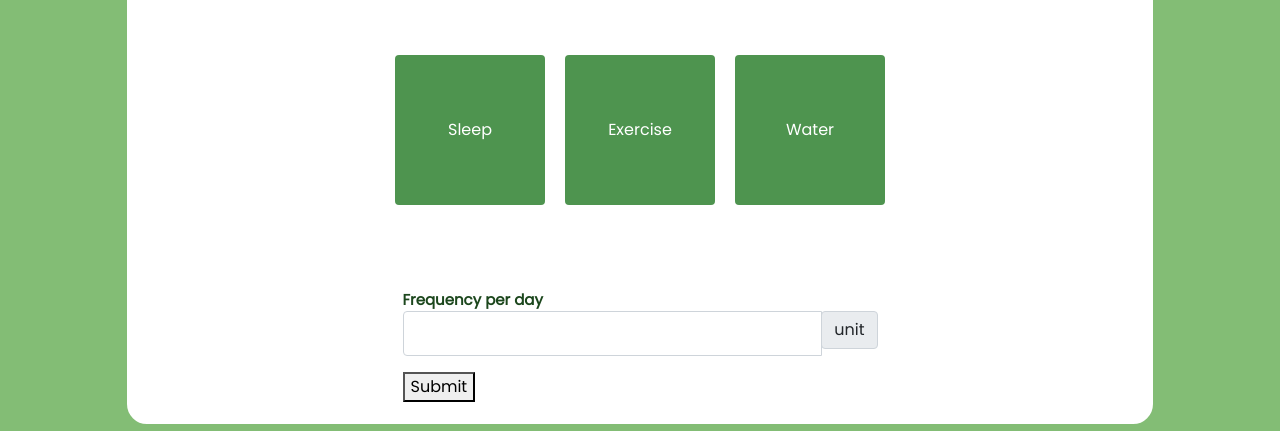
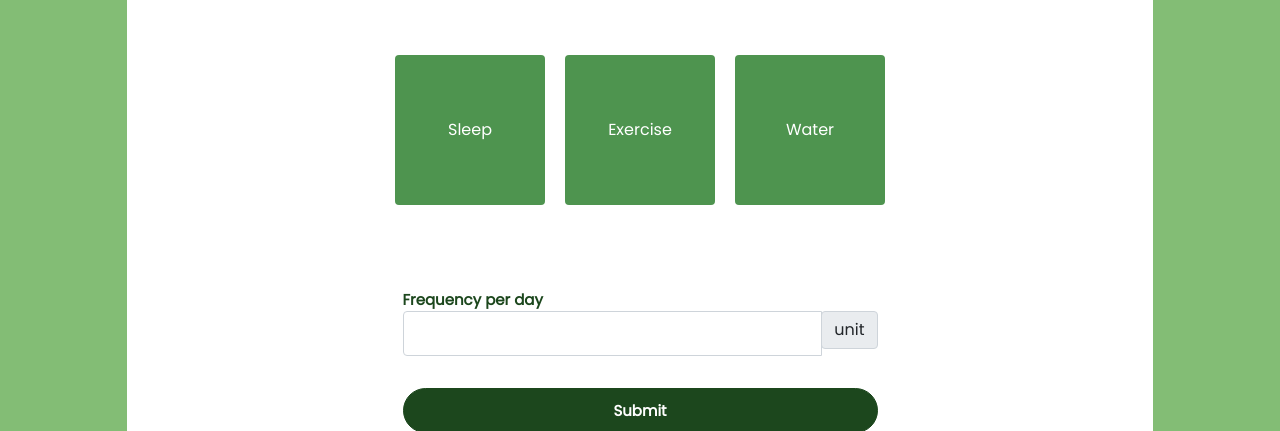
Before and after one commit to PrishalM/HealthIt, a plain HTML site: page client/create.html in a window 1280 px wide. Shown: the part 369-800 px from the top of the page. Drawn offline with nearby package versions, Linux system fonts and the light colour scheme.

Commit message:
Updated btn class

```diff
--- a/client/create.html
+++ b/client/create.html
@@ -62,7 +62,7 @@
                             </div>
                         </div>
                         <!-- Submit Button -->
-                        <button type="button" class="submit-btn">Submit</button>
+                        <button type="button" class="btn btn-primary my-3">Submit</button>
                     </div>
                     <div class="col-sm-3"></div>
                 </div>
```
Also changed, not shown: client/index.html (+4 -6 lines).
